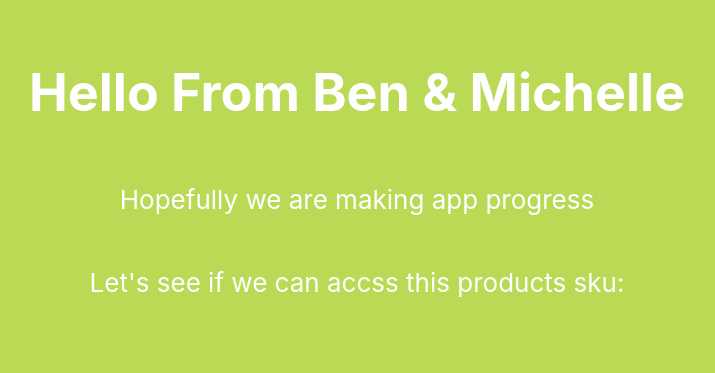
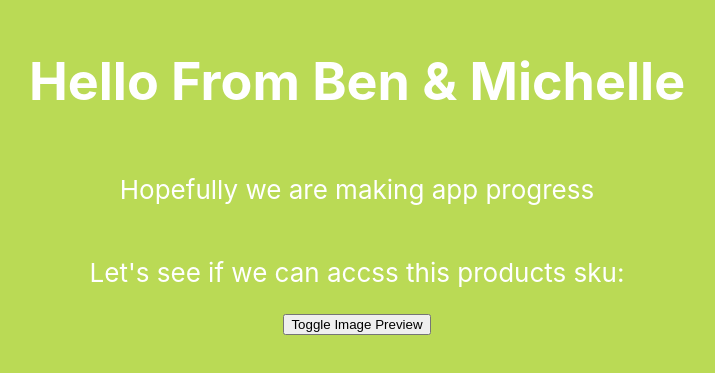
Before and after one commit to bencbaumann/react-cdn, a React (Create React App) app: page / in a window 1280 px wide. Shown: the part 225-598 px from the top of the page, without its empty margins (283-998 px from the left). Built offline with nearby package versions, Linux system fonts and the light colour scheme.

Commit message:
toggle button

```diff
--- a/src/App.js
+++ b/src/App.js
@@ -1,13 +1,25 @@
 import logo from './logo.svg';
 import './App.css';
+import { useState } from 'react';
 
 function App() {
+  const [customPreiew, setCustomPreview] = useState(false);
+
+  const handleCustomPreview = () => {
+    customPreiew ? window.pmc.style = "display: none;" : window.pmc.style = "display: block;";
+    setCustomPreview(prev => !prev);
+  }
   return (
     <div className="App">
       <header className="App-header">
         <h1>Hello From Ben & Michelle</h1>
         <p>Hopefully we are making app progress</p>
         <p>Let's see if we can accss this products sku: {window.sku}</p>
+        <button
+          onClick={handleCustomPreview}
+        >
+          Toggle Image Preview
+        </button>
       </header>
     </div>
   );
```
